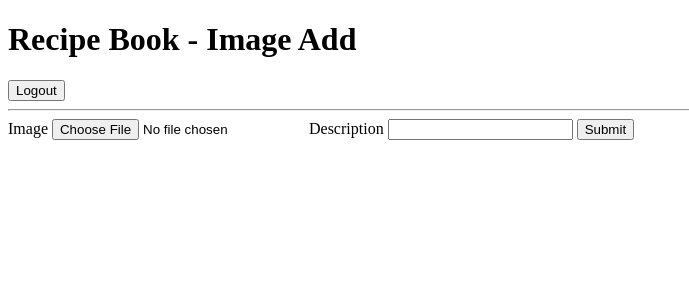
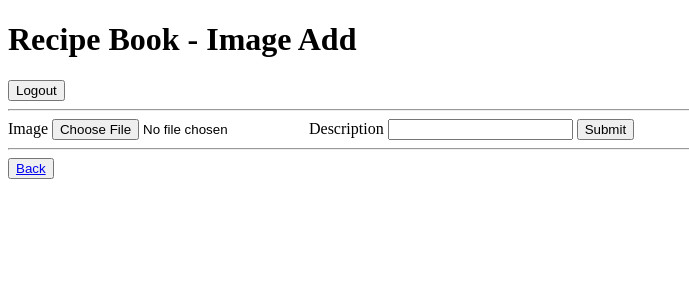
Before and after one commit to diego-nst/recipebook-tanalgo-diego, a Django app: page /recipe/1/add_image in a window 1280 px wide. Shown: the top 300 px of the page, without its empty margins (0-689 px from the left). Run offline with Django 5.2, Linux system fonts and the light colour scheme; a user stored in the database is signed in; tables that the repository leaves empty hold one stand-in row (values such as "Sample post").

Commit message:
added buttons to go back in the recipe add and image add pages

```diff
--- a/ledger/templates/ledger/image_add.html
+++ b/ledger/templates/ledger/image_add.html
@@ -16,4 +16,6 @@
     {{ form }}
     <button type="submit">Submit</button>
 </form>
+<hr>
+<button><a href="{{recipe.get_absolute_url}}">Back</a></button>
 {% endblock %}
--- a/ledger/templates/ledger/recipe_add.html
+++ b/ledger/templates/ledger/recipe_add.html
@@ -8,4 +8,5 @@
     {{ form }}
     <button type="submit">Submit</button>
 </form>
+<button><a href="/recipes/list">Home</a></button>
 {% endblock %}
```
